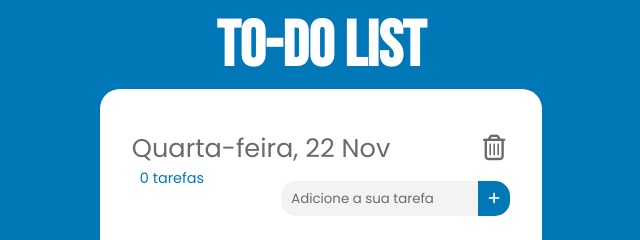
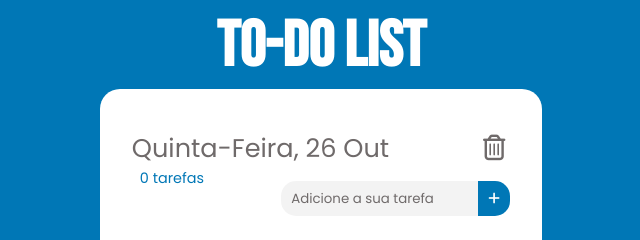
Before and after one commit to EuEduardo01/To-Do-List, a plain HTML site: page index.html in a window 1280 px wide. Shown: the top 240 px of the page, 319-959 px from the left. Drawn offline with Linux system fonts and the light colour scheme.

Commit message:
:sparkles: feat: dateTime e adicionar a tarefa com a tecla 'Enter'

```diff
--- a/index.html
+++ b/index.html
@@ -15,7 +15,7 @@
     </header>
     <main>
         <div class="header-To-do">
-            <span>Quarta-feira, 22 Nov</span>
+            <span id="date">Quarta-feira, 22 Nov</span>
             <button id="trash"><i id="trash-icon" class="fa-regular fa-trash-can"></i></button>
         </div>
         <div class="sub-header-container">
--- a/script/main.js
+++ b/script/main.js
@@ -1,8 +1,37 @@
 const LocalStorageKey = 'Lista de tarefas'
-
+// Data e hora atual
+const dateTime = (() => {
+    const week = [
+        "Domingo",
+        "Segunda-Feira",
+        "Terça-Feira",
+        "Quarta-Feira",
+        "Quinta-Feira",
+        "Sexta-Feira",
+        "Sábado"
+    ];
+    const month = [
+        "Jan",
+        "Fev",
+        "Mar",
+        "Abr",
+        "Mai",
+        "Jun",
+        "Jul",
+        "Ago",
+        "Set",
+        "Out",
+        "Nov",
+        "Dez"
+    ];
+    const newDate = new Date()
+    document.querySelector("#date").innerHTML = `${week[newDate.getDay()]}, ${newDate.getDate()} ${month[newDate.getMonth()]}`
+})()
 // Essa adiciona os itens ao array de objetos
 const createItem = () => {
-    trashActive()
+        // trashActive()
+        const trash = document.querySelector('#trash-icon')
+        trash.style.color = "#6f6a6a"
         let incluidBar = document.querySelector("#incluid").value;
 
         if (incluidBar === "") {
@@ -18,7 +47,7 @@ const createItem = () => {
 };
 
 // Faz os itens aparecerem na tela
-const insertItem = ()=>{
+const insertItem = () => {
     let tasksContainer = document.querySelector(".tasks");
 
     cleanScreen()
@@ -40,13 +69,10 @@ const insertItem = ()=>{
         </li>
          `;
     })
-    // icone do x
-    // <i id="delet-icon" class="fa-solid fa-xmark" style="font-size: 1.5em;">
-
 }
 
 // Limpar tela
-const cleanScreen = ()=>{
+const cleanScreen = () => {
     const tasksContainer = document.querySelector(".tasks");
 
     while(tasksContainer.firstChild){
@@ -70,7 +96,7 @@ function checkText(index) {
     insertItem()
 }
 // Lixeira
-const trashActive = ()=>{
+const trashActive = () => {
     const delet = document.querySelectorAll('.delet')
     const checked = document.querySelectorAll('#checked')
     const trash = document.querySelector('#trash-icon')
@@ -94,3 +120,4 @@ insertItem()
 
 document.querySelector("#trash").addEventListener('click', trashActive)
 document.querySelector(".add-button").addEventListener("click", createItem);
+document.querySelector("#incluid").addEventListener("keyup", (e)=>{ e.key === "Enter" && createItem()});
--- a/styles/index.scss
+++ b/styles/index.scss
@@ -30,6 +30,7 @@ main {
     margin-top: 0.5vh;
     padding: 2.5rem 2rem;
     border-radius: 20px;
+    overflow-y: hidden;
     .header-To-do {
         @include mixins.spaces;
         font-size: 1.6em;
```
Also changed, not shown: styles/index.css, 1 other file. Lines whose indentation alone changed are shown as unchanged.
